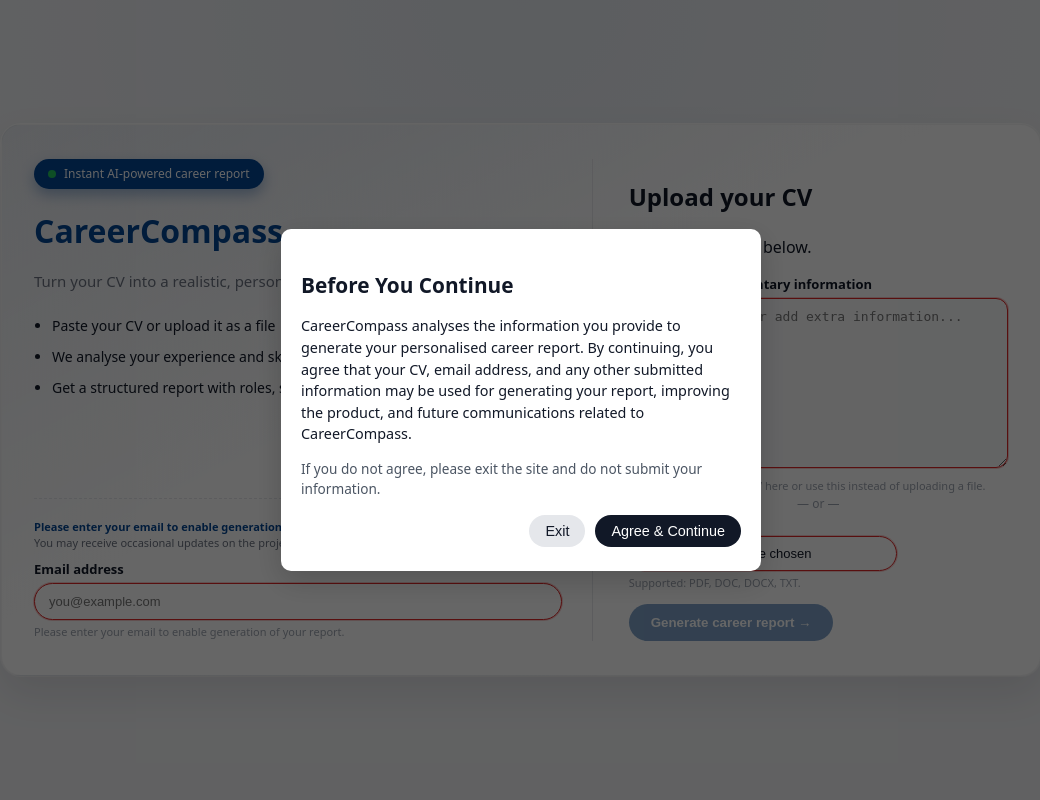
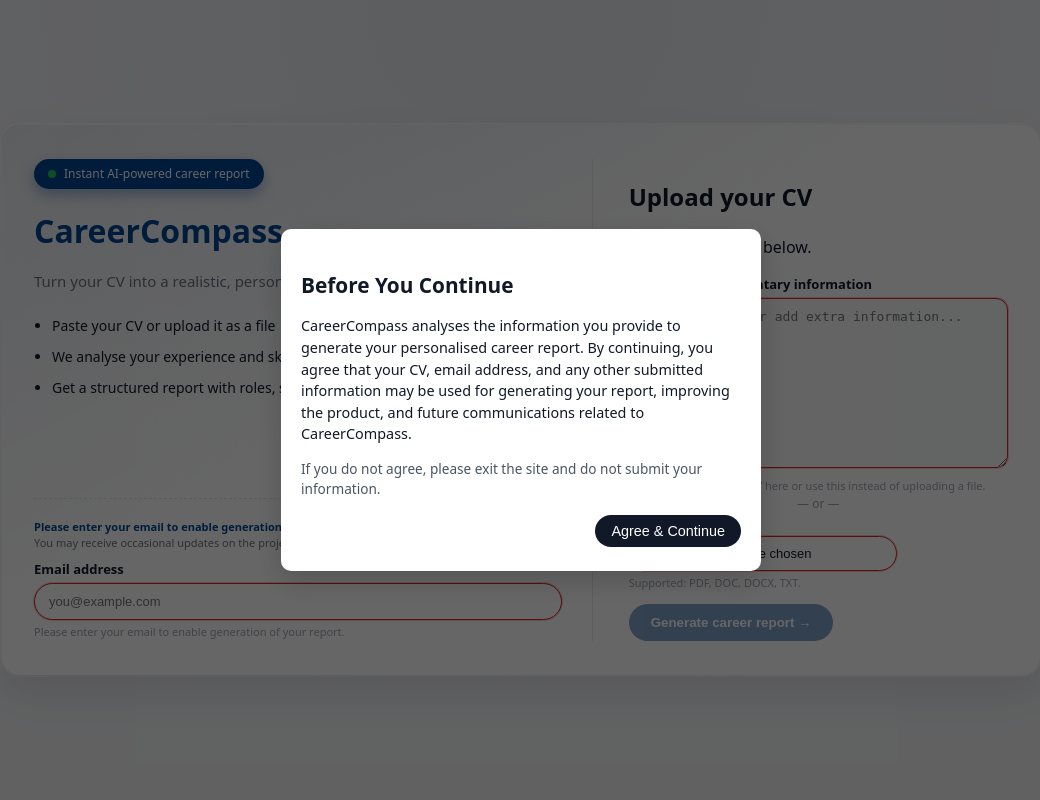
Before and after one commit to thecareercompasscc-sudo/CareerCompass, a Flask app: page / in a window 1280 px wide. Shown: the whole page, without its empty margins (119-1159 px from the left). Run offline with Flask 3, Linux system fonts and the light colour scheme.

Commit message:
Make privacy modal forced-consent with single Agree button

```diff
--- a/templates/index.html
+++ b/templates/index.html
@@ -337,17 +337,8 @@
       color: #ffffff;
     }
 
-    .cc-btn-secondary {
-      background: #e5e7eb;
-      color: #111827;
-    }
-
     .cc-btn-primary:hover {
       opacity: 0.9;
-    }
-
-    .cc-btn-secondary:hover {
-      background: #d1d5db;
     }
   </style>
 </head>
@@ -368,9 +359,6 @@
       </p>
 
       <div class="cc-modal-actions">
-        <button type="button" id="cc-privacy-exit" class="cc-btn cc-btn-secondary">
-          Exit
-        </button>
         <button type="button" id="cc-privacy-accept" class="cc-btn cc-btn-primary">
           Agree &amp; Continue
         </button>
@@ -457,7 +445,6 @@
     const STORAGE_KEY = "cc_privacy_accepted_v1";
     const overlay = document.getElementById("cc-privacy-overlay");
     const acceptBtn = document.getElementById("cc-privacy-accept");
-    const exitBtn = document.getElementById("cc-privacy-exit");
 
     let privacyAccepted = false;
 
@@ -529,13 +516,6 @@
       });
     }
 
-    // Handle "Exit" (send them away)
-    if (exitBtn) {
-      exitBtn.addEventListener("click", function () {
-        window.location.href = "https://google.com";
-      });
-    }
-
     // Show loading overlay on submit (only when button is actually enabled)
     form.addEventListener("submit", () => {
       if (!button.disabled) {
```
